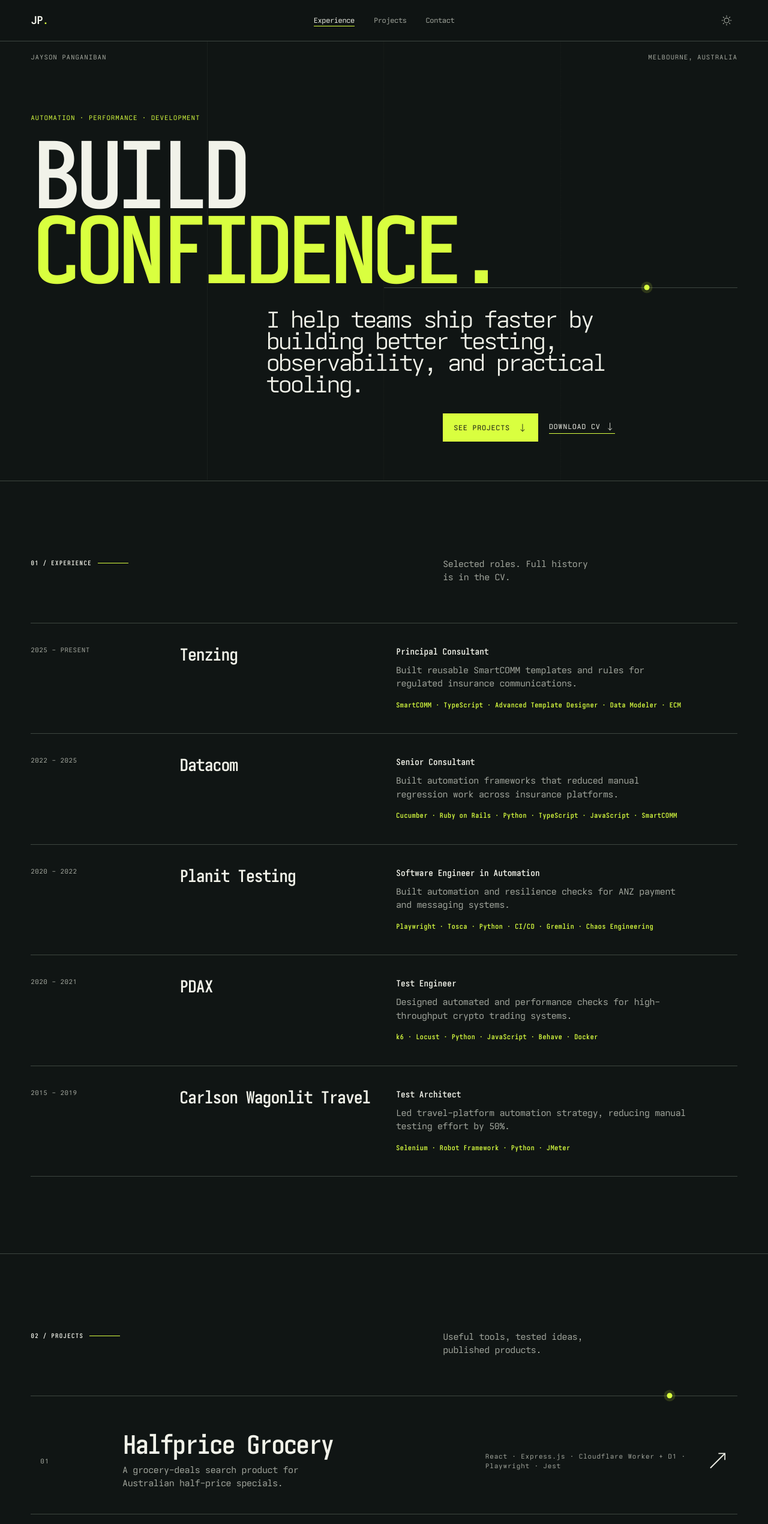
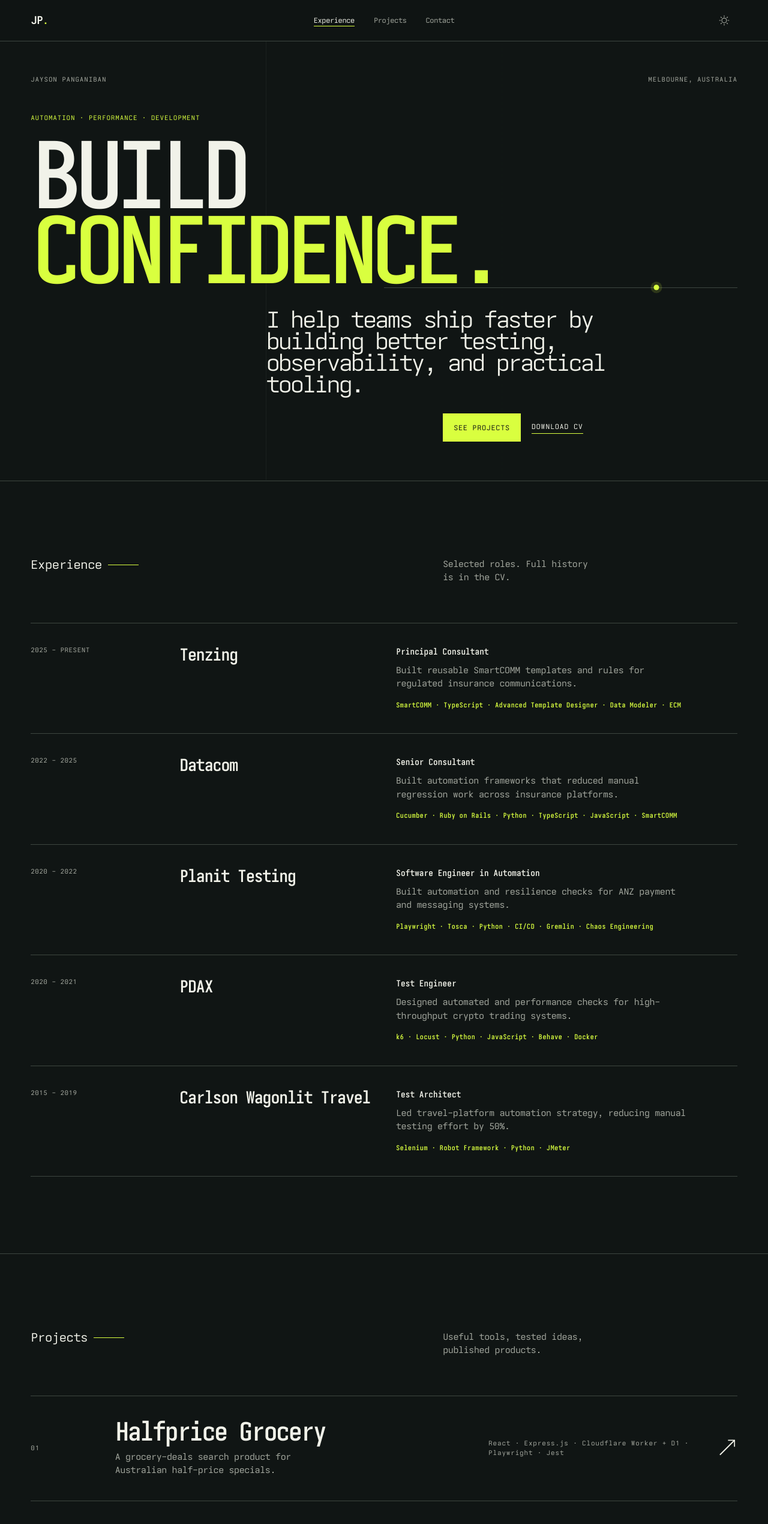
Before and after one commit to jayson-panganiban/portfolio, a Next.js app: page / in a window 1280 px wide. Shown: the top 2540 px of the page at 60% size. Built offline with nearby package versions, Linux system fonts and the light colour scheme.

Commit message:
Some corrections

```diff
--- a/src/app/globals.css
+++ b/src/app/globals.css
@@ -31,9 +31,12 @@
 		--muted: #a6aaa1;
 		--line: #3d4640;
 		--signal: #d9ff3f;
+		--signal-text: var(--signal);
+		--on-signal: #101514;
 		--project-hover: var(--signal);
 		--header-height: 4.25rem;
 		--gutter: clamp(1.25rem, 4vw, 4rem);
+		--tap-target: 44px;
 		color-scheme: dark;
 	}
 	.light {
@@ -42,6 +45,7 @@
 		--muted: #566057;
 		--line: #bdc4ba;
 		--signal: #789400;
+		--signal-text: #5b7000;
 		--project-hover: #b2ca3a;
 		color-scheme: light;
 	}
@@ -98,15 +102,12 @@
 		opacity: 0.27;
 		background: linear-gradient(
 			90deg,
-			transparent calc(25% - 0.5px),
-			var(--line) 25%,
-			transparent calc(25% + 0.5px),
-			transparent calc(50% - 0.5px),
-			var(--line) 50%,
-			transparent calc(50% + 0.5px),
-			transparent calc(75% - 0.5px),
-			var(--line) 75%,
-			transparent calc(75% + 0.5px)
+			transparent calc(33.333% - 0.5px),
+			var(--line) 33.333%,
+			transparent calc(33.333% + 0.5px),
+			transparent calc(66.667% - 0.5px),
+			var(--line) 66.667%,
+			transparent calc(66.667% + 0.5px)
 		);
 		background-size: calc(100% - 2 * var(--gutter)) 100%;
 		background-position: center;
@@ -114,11 +115,35 @@
 	}
 	::selection {
 		background: var(--signal);
-		color: #101514;
+		color: var(--on-signal);
 	}
 	:focus-visible {
 		outline: 2px solid var(--signal);
 		outline-offset: 4px;
+	}
+	.skip-link {
+		position: fixed;
+		top: 0;
+		left: var(--gutter);
+		z-index: 30;
+		display: inline-flex;
+		align-items: center;
+		min-height: var(--tap-target);
+		padding: 0 17px;
+		border: 1px solid var(--signal);
+		background: var(--signal);
+		color: var(--on-signal);
+		font-family: Ioskeley, ui-monospace, monospace;
+		font-size: 12px;
+		text-transform: uppercase;
+		letter-spacing: 0.05em;
+		transform: translateY(-100%);
+	}
+	.skip-link:focus,
+	.skip-link:focus-visible {
+		transform: translateY(0);
+		outline-color: var(--ink);
+		outline-offset: 0;
 	}
 	.shell {
 		width: min(100%, 1440px);
@@ -142,13 +167,17 @@
 	}
 	.site-header__mark {
 		justify-self: start;
+		display: inline-flex;
+		align-items: center;
+		min-height: var(--tap-target);
+		min-width: var(--tap-target);
 		font-family: Ioskeley, ui-monospace, monospace;
 		font-weight: 700;
 		font-size: 19px;
 		letter-spacing: -0.1em;
 	}
 	.site-header__mark span {
-		color: var(--signal);
+		color: var(--signal-text);
 	}
 	nav {
 		display: flex;
@@ -157,6 +186,10 @@
 	}
 	.nav-link {
 		overflow: hidden;
+		display: inline-flex;
+		flex-direction: column;
+		justify-content: center;
+		min-height: var(--tap-target);
 		font-family: Ioskeley, ui-monospace, monospace;
 		font-size: 12px;
 		color: var(--muted);
@@ -186,8 +219,8 @@
 	}
 	.site-header button {
 		justify-self: end;
-		width: 36px;
-		height: 36px;
+		width: var(--tap-target);
+		height: var(--tap-target);
 		display: grid;
 		place-items: center;
 		border: 0;
@@ -196,9 +229,10 @@
 		cursor: pointer;
 	}
 	.hero {
-		min-height: calc(100svh - var(--header-height));
+		min-height: min(calc(100svh - var(--header-height)), 820px);
 		display: grid;
-		grid-template-rows: auto 1fr auto;
+		align-content: center;
+		grid-template-rows: auto auto;
 		padding-block: 18px 28px;
 	}
 	.hero__topline,
@@ -220,14 +254,13 @@
 		justify-content: space-between;
 	}
 	.hero__body {
-		align-self: center;
 		display: grid;
 		grid-template-columns: repeat(12, minmax(0, 1fr));
 		padding-top: 6vh;
 	}
 	.kicker {
 		grid-column: 1 / -1;
-		color: var(--signal);
+		color: var(--signal-text);
 		margin-bottom: clamp(18px, 3vh, 38px);
 	}
 	h1,
@@ -248,7 +281,7 @@
 		text-transform: uppercase;
 	}
 	em {
-		color: var(--signal);
+		color: var(--signal-text);
 		font-style: normal;
 	}
 	.signal {
@@ -256,8 +289,7 @@
 		height: 1px;
 		background: var(--line);
 	}
-	.signal span,
-	.work__signal span {
+	.signal span {
 		position: absolute;
 		width: 9px;
 		height: 9px;
@@ -291,6 +323,13 @@
 		margin-top: 30px;
 		align-items: center;
 	}
+	.hero__proof {
+		grid-column: 8 / -1;
+		margin-top: 14px;
+		font-size: 12px;
+		line-height: 1.45;
+		color: var(--muted);
+	}
 	.button {
 		position: relative;
 		isolation: isolate;
@@ -318,7 +357,7 @@
 	}
 	.button--solid {
 		background: var(--signal);
-		color: #101514;
+		color: var(--on-signal);
 	}
 	.button--solid::before {
 		background: var(--ink);
@@ -332,6 +371,7 @@
 		}
 	}
 	.text-link {
+		position: relative;
 		display: inline-flex;
 		align-items: center;
 		gap: 9px;
@@ -346,16 +386,26 @@
 			background-size 0.35s ease,
 			color 0.35s ease;
 	}
+	.text-link::before {
+		content: "";
+		position: absolute;
+		inset: -12px -10px;
+	}
 	@media (hover: hover) {
 		.text-link:hover {
 			background-size: 100% 100%;
-			color: #101514;
+			color: var(--on-signal);
 		}
 	}
 	.work,
 	.experience {
 		border-top: 1px solid var(--line);
 		padding-block: clamp(76px, 10vw, 150px);
+	}
+	.experience,
+	.work,
+	.contact {
+		scroll-margin-top: calc(var(--header-height) + 1px);
 	}
 	.section-heading {
 		display: grid;
@@ -371,6 +421,13 @@
 		gap: 10px;
 		color: var(--ink);
 	}
+	.section-heading .section-tag {
+		font-size: clamp(1.15rem, 1.6vw, 1.45rem);
+		font-weight: 500;
+		line-height: 1.1;
+		text-transform: none;
+		letter-spacing: -0.02em;
+	}
 	.section-heading .section-tag::after,
 	.contact > .section-tag::after {
 		content: "";
@@ -384,15 +441,8 @@
 		max-width: 28ch;
 		line-height: 1.45;
 	}
-	.work__signal {
-		position: relative;
-		height: 1px;
-		background: var(--line);
-		margin-bottom: 22px;
-	}
-	.work__signal span {
-		left: 0;
-		animation: trace 7s ease-in-out infinite alternate;
+	.work__list {
+		border-top: 1px solid var(--line);
 	}
 	.project-card {
 		border-bottom: 1px solid var(--line);
@@ -404,8 +454,7 @@
 		column-gap: 20px;
 		align-items: center;
 		min-height: 174px;
-		padding: 22px 16px;
-		overflow: hidden;
+		padding: 22px 0;
 	}
 	.project-card__link::before {
 		content: "";
@@ -413,9 +462,9 @@
 		z-index: -1;
 		inset: 0 calc(-1 * var(--gutter));
 		background: var(--project-hover);
-		transform: scaleY(0);
-		transform-origin: bottom;
-		transition: transform 0.48s cubic-bezier(0.2, 0.8, 0.2, 1);
+		transform: scaleX(0);
+		transform-origin: left;
+		transition: transform 0.46s cubic-bezier(0.2, 0.8, 0.2, 1);
 	}
 	.project-card__main h3 {
 		font-size: clamp(1.8rem, 3.5vw, 4rem);
@@ -435,25 +484,33 @@
 		font-size: 28px;
 		transition: transform 0.45s cubic-bezier(0.2, 0.8, 0.2, 1);
 	}
+	.project-card__link:focus-visible::before {
+		transform: scaleX(1);
+	}
+	.project-card__link:focus-visible {
+		color: var(--on-signal);
+	}
+	.project-card__link:focus-visible .project-card__main p,
+	.project-card__link:focus-visible .project-card__index,
+	.project-card__link:focus-visible .project-card__stack {
+		color: var(--on-signal);
+	}
+	.project-card__link:focus-visible .project-card__arrow {
+		transform: translate(5px, -5px);
+	}
 	@media (hover: hover) {
-		.project-card__link:hover::before,
-		.project-card__link:focus-visible::before {
-			transform: scaleY(1);
+		.project-card__link:hover::before {
+			transform: scaleX(1);
 		}
-		.project-card__link:hover,
-		.project-card__link:focus-visible {
-			color: #101514;
+		.project-card__link:hover {
+			color: var(--on-signal);
 		}
 		.project-card__link:hover .project-card__main p,
 		.project-card__link:hover .project-card__index,
-		.project-card__link:hover .project-card__stack,
-		.project-card__link:focus-visible .project-card__main p,
-		.project-card__link:focus-visible .project-card__index,
-		.project-card__link:focus-visible .project-card__stack {
-			color: #101514;
+		.project-card__link:hover .project-card__stack {
+			color: var(--on-signal);
 		}
-		.project-card__link:hover .project-card__arrow,
-		.project-card__link:focus-visible .project-card__arrow {
+		.project-card__link:hover .project-card__arrow {
 			transform: translate(5px, -5px);
 		}
 	}
@@ -491,7 +548,7 @@
 	}
 	.experience__stack {
 		margin-top: 15px;
-		color: var(--signal);
+		color: var(--signal-text);
 		font-size: 12px;
 		font-weight: 600;
 		text-transform: none;
@@ -499,7 +556,7 @@
 	}
 	.contact {
 		border-top: 1px solid var(--line);
-		padding-block: clamp(90px, 13vw, 190px);
+		padding-block: clamp(90px, 11vw, 160px);
 	}
 	.contact h2 {
 		font-size: clamp(3.4rem, 9vw, 9.5rem);
@@ -568,11 +625,12 @@
 		}
 		.hero {
 			min-height: calc(100svh - var(--header-height));
+			align-content: start;
 			padding-block: 14px 18px;
 		}
 		.hero__topline {
 			display: grid;
-			grid-template-columns: 0.8fr 1.2fr;
+			grid-template-columns: auto 1fr;
 			align-items: start;
 			column-gap: 12px;
 		}
@@ -581,8 +639,7 @@
 		}
 		.hero__body {
 			display: block;
-			align-self: center;
-			padding-top: 0;
+			padding-top: clamp(36px, 9vh, 88px);
 		}
 		.kicker {
 			white-space: nowrap;
@@ -605,7 +662,7 @@
 		.work,
 		.experience,
 		.contact {
-			padding-block: 76px;
+			padding-block: 80px;
 		}
 		.section-heading {
 			display: block;
@@ -621,7 +678,7 @@
 			grid-template-columns: 34px 1fr auto;
 			align-items: start;
 			min-height: 0;
-			padding: 26px 16px;
+			padding: 26px 0;
 			row-gap: 18px;
 		}
 		.project-card__main h3 {
@@ -668,8 +725,7 @@
 		html {
 			scroll-behavior: auto;
 		}
-		.signal--hero span,
-		.work__signal span {
+		.signal--hero span {
 			left: 50%;
 			animation: none;
 		}
--- a/src/app/layout.tsx
+++ b/src/app/layout.tsx
@@ -21,6 +21,12 @@ export default function RootLayout({ children }: { children: React.ReactNode })
 	return (
 		<html lang='en' data-scroll-behavior='smooth' suppressHydrationWarning>
 			<body>
+				{/* Applies the stored theme before first paint so light-mode users never flash dark. */}
+				<script>
+					{
+						"(function(){try{if(localStorage.getItem('theme')==='light'){document.documentElement.classList.add('light')}}catch(e){}})()"
+					}
+				</script>
 				<ThemeProvider>{children}</ThemeProvider>
 			</body>
 		</html>
--- a/src/app/page.tsx
+++ b/src/app/page.tsx
@@ -6,6 +6,12 @@ import { resume } from '@/data/resume'
 const featuredRoles = resume.workHistory.slice(0, 5)
 
 export default function Home() {
+	const emailLink = resume.socialLinks.find(link => link.name === 'Email')
+
+	if (!emailLink) {
+		throw new Error("resume.socialLinks must contain an entry named 'Email'")
+	}
+
 	return (
 		<PageLayout>
 			<main id='main'>
@@ -28,10 +34,10 @@ export default function Home() {
 
 						<div className='hero__actions'>
 							<a className='button button--solid' href='#projects'>
-								See projects<span aria-hidden='true'>↓</span>
+								See projects
 							</a>
 							<a className='text-link' href={resume.resumeLink} download>
-								Download CV <span aria-hidden='true'>↓</span>
+								Download CV
 							</a>
 						</div>
 					</div>
@@ -39,7 +45,7 @@ export default function Home() {
 
 				<section className='experience shell' id='experience'>
 					<div className='section-heading'>
-						<h2 className='section-tag'>01 / Experience</h2>
+						<h2 className='section-tag'>Experience</h2>
 						<p>Selected roles. Full history is in the CV.</p>
 					</div>
 					<div className='experience__list'>
@@ -59,11 +65,8 @@ export default function Home() {
 
 				<section className='work shell' id='projects'>
 					<div className='section-heading'>
-						<h2 className='section-tag'>02 / Projects</h2>
+						<h2 className='section-tag'>Projects</h2>
 						<p>Useful tools, tested ideas, published products.</p>
-					</div>
-					<div className='work__signal' aria-hidden='true'>
-						<span />
 					</div>
 					<div className='work__list'>
 						{projectsData.map((project, index) => (
@@ -73,14 +76,14 @@ export default function Home() {
 				</section>
 
 				<section className='contact shell' id='contact'>
-					<p className='section-tag'>03 / Contact</p>
+					<p className='section-tag'>Contact</p>
 					<h2>
 						Need a calmer
 						<br />
 						<em>release day?</em>
 					</h2>
 					<div className='contact__actions'>
-						<a className='button button--solid' href={`mailto:${resume.email}`}>
+						<a className='button button--solid' href={emailLink.url}>
 							Email<span aria-hidden='true'>↗</span>
 						</a>
 						{resume.socialLinks
--- a/src/components/Header.tsx
+++ b/src/components/Header.tsx
@@ -34,7 +34,7 @@ export function Header() {
 	return (
 		<header className='site-header'>
 			<div className='shell site-header__inner'>
-				<a className='site-header__mark' href='#top' aria-label='Jayson Panganiban home'>
+				<a className='site-header__mark' href='#top' aria-label='JP. — Jayson Panganiban, home'>
 					JP<span>.</span>
 				</a>
 				<nav aria-label='Primary navigation'>
--- a/src/components/PageLayout.tsx
+++ b/src/components/PageLayout.tsx
@@ -4,6 +4,9 @@ import { Header } from './Header'
 export function PageLayout({ children }: { children: React.ReactNode }) {
 	return (
 		<div>
+			<a className='skip-link' href='#main'>
+				Skip to content
+			</a>
 			<Header />
 			{children}
 			<Footer />
--- a/src/data/resume.ts
+++ b/src/data/resume.ts
@@ -13,7 +13,6 @@ export type SocialLink = {
 
 export type ResumeData = {
 	summary: string
-	email: string
 	workHistory: WorkHistoryItem[]
 	resumeLink: string
 	socialLinks: SocialLink[]
@@ -22,7 +21,6 @@ export type ResumeData = {
 export const resume: ResumeData = {
 	summary:
 		'I help teams ship faster by building better testing, observability, and practical tooling.',
-	email: 'json.panganiban@gmail.com',
 
 	workHistory: [
 		{
```
Also changed, not shown: 1 other file (tests, documents, lock files or other folders).
